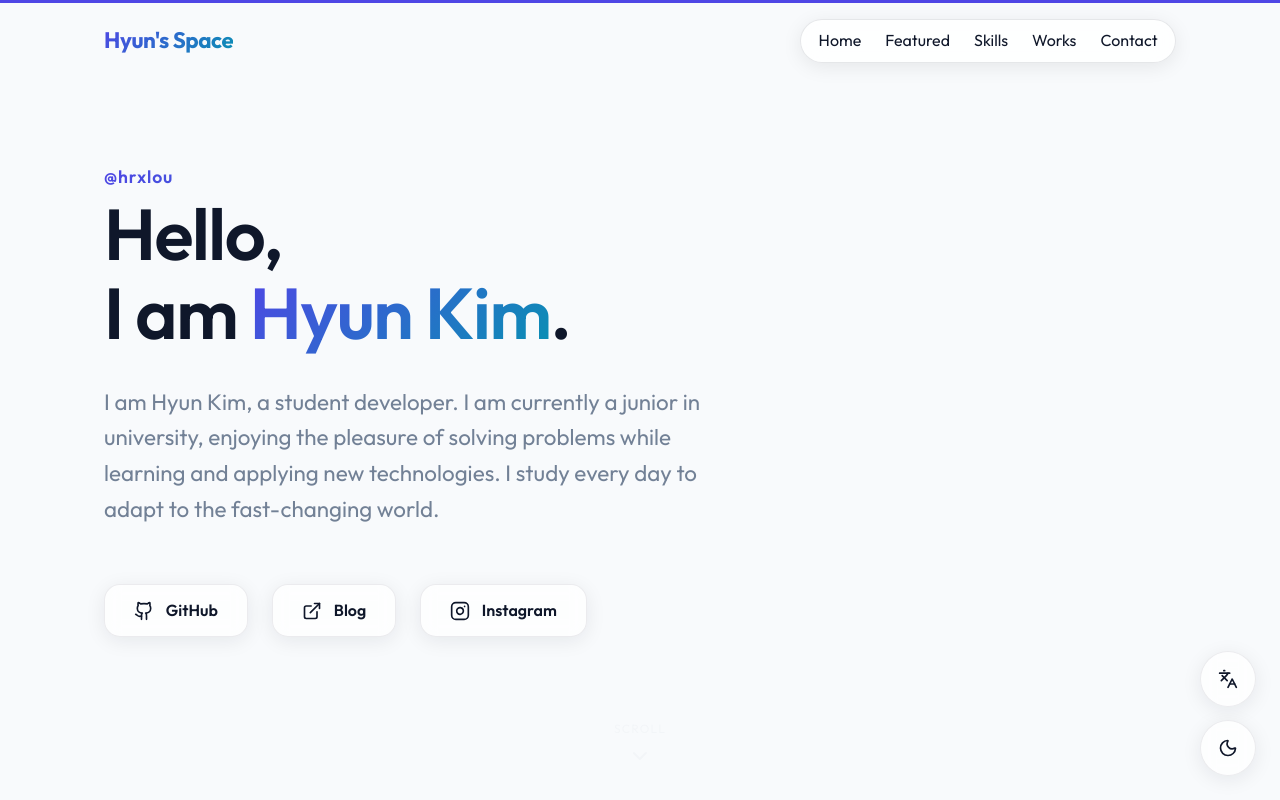
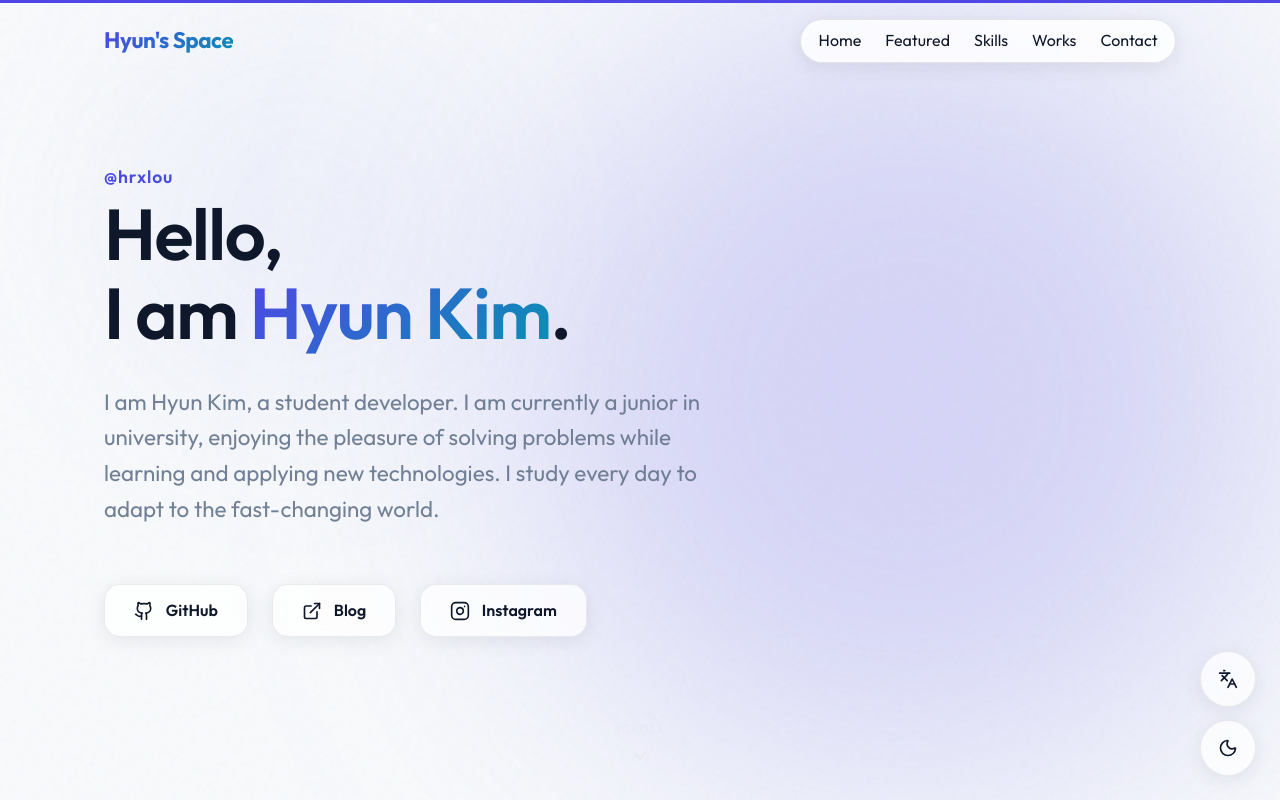
Before and after one commit to hrxlou/PortfolioWeb, a React (Vite) app: page / in a window 1280 px wide. Shown: the top 800 px of the page. Built offline with nearby package versions, Linux system fonts and the light colour scheme.

Commit message:
[Fix] 사파리 상단 노치 영역 배경 렌더링 수정 및 뷰포트 최적화

```diff
--- a/src/index.css
+++ b/src/index.css
@@ -5,7 +5,7 @@ body {
   min-height: 100dvh;
   margin: 0;
   padding: 0;
-  background-color: var(--bg-color);
+  background-color: transparent !important;
 }
 
 #root {
@@ -72,8 +72,8 @@ html {
   pointer-events: none;
   overflow: hidden;
 
-  /* 4. 배경색 삭제 (중요: 여기서 색을 칠하면 유리 효과가 죽습니다) */
-  background-color: transparent;
+  /* 4. 배경색 부여 (html/body 대신 여기서 칠해 노치 영역까지 확장) */
+  background-color: var(--bg-color);
 }
 
 .noise-overlay {
```
